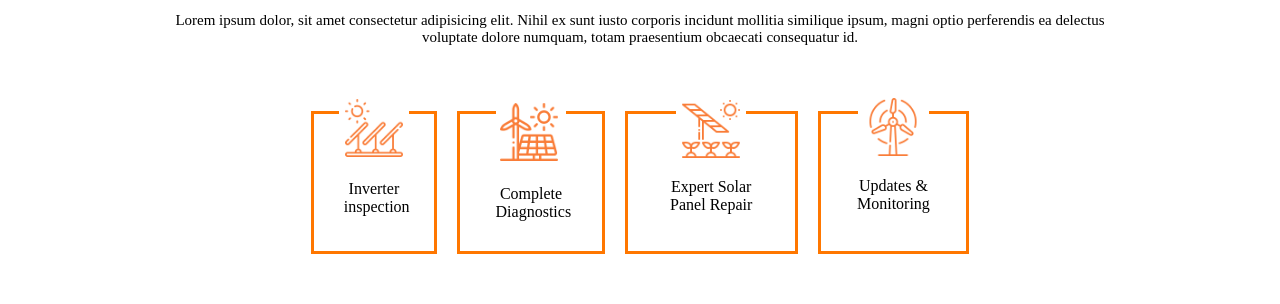
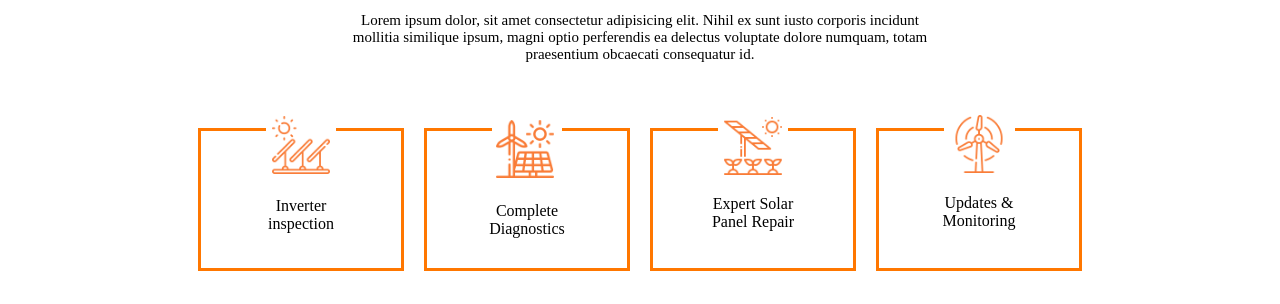
Before and after one commit to IlyaViz/web-basics-4, a plain HTML site: page index.html in a window 1280 px wide. Shown: the part 648-952 px from the top of the page. Drawn offline with Linux system fonts and the light colour scheme.

Commit message:
prettification to match design

```diff
--- a/index.css
+++ b/index.css
@@ -57,7 +57,7 @@ main {
 
 #main-second-p {
     font-size: 15px;
-    width: 75%;
+    width: 600px;
 }
 
 .boxes {
@@ -72,6 +72,7 @@ main {
     display: flex;
     flex-direction: column;
     align-items: center;
+    width: 200px;
 }
 
 .box p {
```
